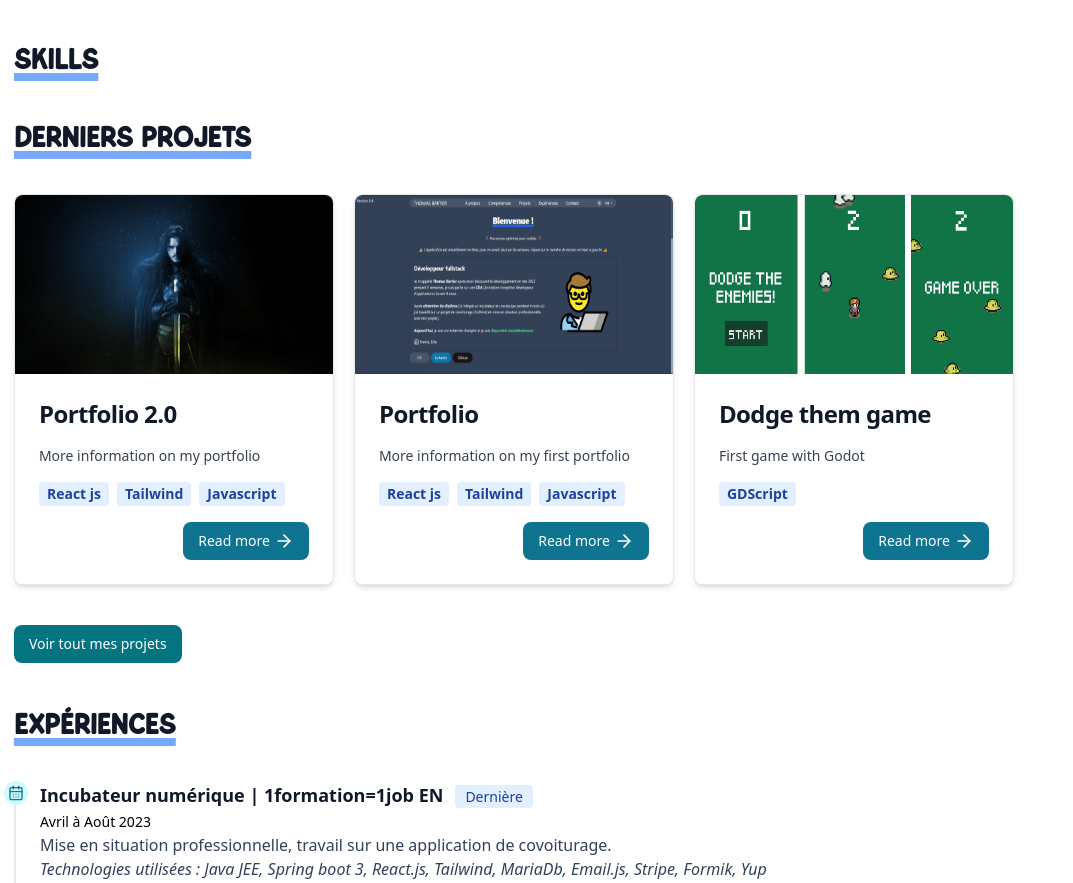
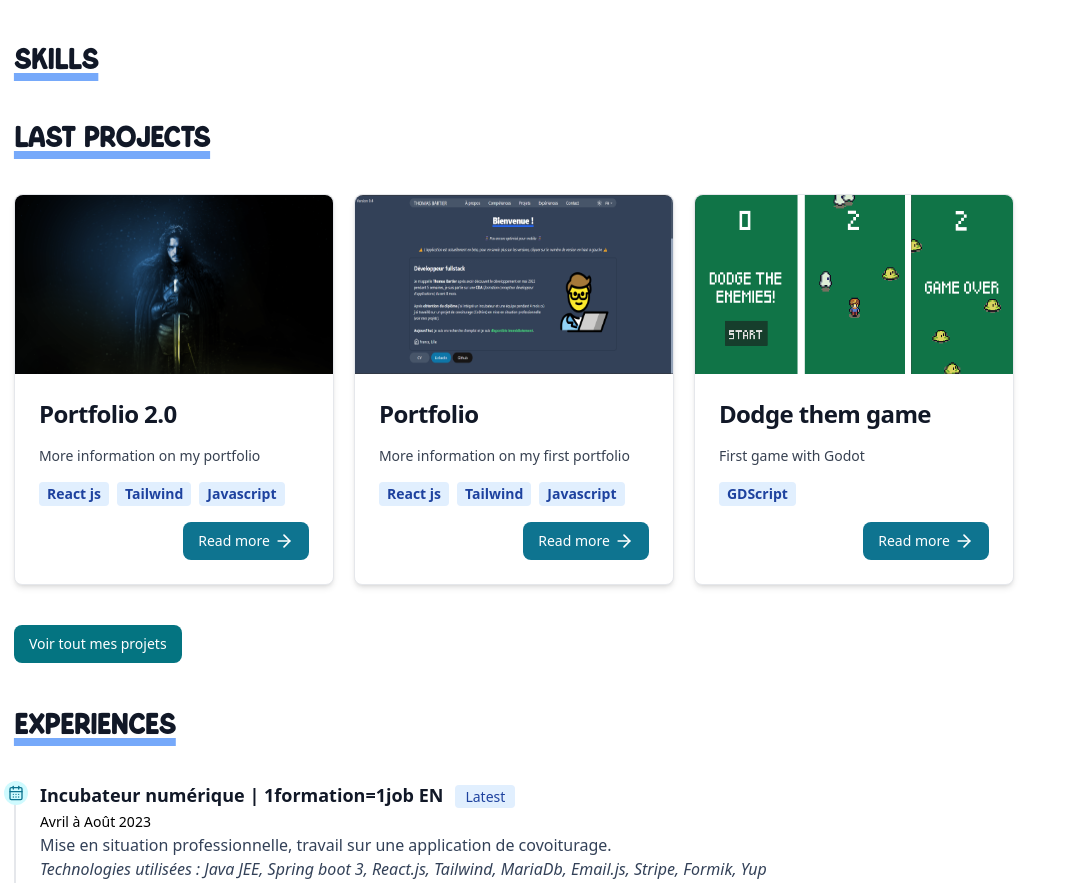
Before and after one commit to tomab23/Portfolio-2.0, a React (Vite) app: page / in a window 1280 px wide. Shown: the part 500-1383 px from the top of the page, without its empty margins (0-1073 px from the left). Built offline with nearby package versions, Linux system fonts and the light colour scheme.

Commit message:
translate navbar + title + CV page

```diff
--- a/src/components/conatct/ContactMe.jsx
+++ b/src/components/conatct/ContactMe.jsx
@@ -1,9 +1,12 @@
-import React from 'react'
+import React from "react";
+import CustomTitle from "../custom/CustomTitle";
 
 const ContactMe = () => {
   return (
-    <div>ContactMe</div>
-  )
-}
+    <div id="contact">
+      <CustomTitle className={"title"}>Contact</CustomTitle>
+    </div>
+  );
+};
 
-export default ContactMe
+export default ContactMe;
--- a/src/components/experiences/CustomExperience.jsx
+++ b/src/components/experiences/CustomExperience.jsx
@@ -28,7 +28,7 @@ const CustomExperience = ({ experience }) => {
             {experience.title} | {experience.entreprise}
             {experience.id === lastId && (
               <span className="bg-blue-100 text-blue-800 text-sm font-medium mr-2 px-2.5 py-0.5 rounded dark:bg-blue-900 dark:text-blue-300 ml-3">
-                Dernière
+                {t("EXP.LATEST")}
               </span>
             )}
           </Timeline.Title>
--- a/src/components/experiences/Experiences.jsx
+++ b/src/components/experiences/Experiences.jsx
@@ -2,13 +2,17 @@
 import { DarkThemeToggle } from "flowbite-react"
 import CustomTitle from "../custom/CustomTitle"
 import MyExperiences from "./MyExperiences"
+import { useTranslation } from "react-i18next"
 
 
 const Experiences = () => {
+  const { i18n } = useTranslation();
+  const title = i18n.language === "fr" ?  "Expériences" : "Experiences";
+
   return (
     <div id="exp">
       <CustomTitle className={"title"}>
-        Expériences
+        {title}
       </CustomTitle>
 
       <MyExperiences />
--- a/src/components/layout/Header.jsx
+++ b/src/components/layout/Header.jsx
@@ -9,9 +9,11 @@ import {
 } from "flowbite-react";
 import DropdownTranslate from "../DropdownTranslate";
 import { useNavigate } from "react-router";
+import { useTranslation } from "react-i18next";
 
 const Header = ({ home }) => {
   const navigate = useNavigate();
+  const { t } = useTranslation();
 
   const text = "<Thomas Bartier />";
 
@@ -33,10 +35,10 @@ const Header = ({ home }) => {
       </div>
       {home && (
         <NavbarCollapse className="font-devgothic">
-          <NavbarLink className="text-2xl max-lg:text-xl" href="#about">About me</NavbarLink>
-          <NavbarLink className="text-2xl max-lg:text-xl" href="#skills">skills</NavbarLink>
-          <NavbarLink className="text-2xl max-lg:text-xl" href="#projects">Projects</NavbarLink>
-          <NavbarLink className="text-2xl max-lg:text-xl" href="#exp">Experiences</NavbarLink>
+          <NavbarLink className="text-2xl max-lg:text-xl" href="#about">{t("TITLE.ABOUT")}</NavbarLink>
+          <NavbarLink className="text-2xl max-lg:text-xl" href="#skills">{t("TITLE.SKILLS")}</NavbarLink>
+          <NavbarLink className="text-2xl max-lg:text-xl" href="#projects">{t("TITLE.PROJECTS")}</NavbarLink>
+          <NavbarLink className="text-2xl max-lg:text-xl" href="#exp">{t("TITLE.EXP")}</NavbarLink>
           <NavbarLink className="text-2xl max-lg:text-xl" href="#contact">Contact</NavbarLink>
         </NavbarCollapse>
       )}
--- a/src/components/projects/LastProjects.jsx
+++ b/src/components/projects/LastProjects.jsx
@@ -13,7 +13,7 @@ const LastProjects = () => {
   return (
     <div id="projects" className="flex flex-col gap-10">
       <CustomTitle className={"title"}>
-        Derniers projets
+        {t("TITLE.LAST")}
       </CustomTitle>
 
 {/* LAST PROJECTS */}
--- a/src/i18n/en.json
+++ b/src/i18n/en.json
@@ -1,7 +1,18 @@
 {
+  "CV": {
+    "DOWNLOAD": "Download",
+    "RESUME": "My resume"
+  },
+  "EXP": {
+    "LATEST": "Latest"
+  },
   "FOOTER": "Developed by Thomas Bartier",
   "TEST": "TEST-EN",
   "TITLE": {
+    "ABOUT": "About me",
+    "EXP": "Experiences",
+    "LAST": "Last projects",
+    "PROJECTS": "Projects",
     "SKILLS": "Skills"
   },
   "TOTOP": "Scroll to top",
--- a/src/i18n/fr.json
+++ b/src/i18n/fr.json
@@ -1,8 +1,19 @@
 {
+  "CV": {
+    "DOWNLOAD": "Télécharger",
+    "RESUME": "Mon CV"
+  },
+  "EXP": {
+    "LATEST": "Dernière"
+  },
   "FOOTER": "Développé par Thomas Bartier",
   "TEST": "TEST-FR",
   "TITLE": {
-    "SKILLS": "Compétences"
+    "ABOUT": "À propos",
+    "EXP": "Experiences",
+    "LAST": "Derniers projects",
+    "PROJECTS": "Projets",
+    "SKILLS": "Competences"
   },
   "TOTOP": "Haut de page",
   "WELCOME": "Bienvenue"
--- a/src/pages/CvPage.jsx
+++ b/src/pages/CvPage.jsx
@@ -26,14 +26,14 @@ const CvPage = () => {
 
       <div className='flex justify-between items-center'>
       <BackButton />
-      <CustomTitle className={"mr-6 max-sm:mr-2"}>Mon CV</CustomTitle>
+      <CustomTitle className={"mr-6 max-sm:mr-2"}>{t("CV.RESUME")}</CustomTitle>
       </div>
 
       <div className='flex justify-center max-sm:mt-2'>
       <Button >
         <Download className='mr-2 h-5 w-5' />
         <a href={pdf} download="CV_Thomas_Bartier">
-        {"Télécharger" + " PDF"}
+        {t("CV.DOWNLOAD")} PDF
       </a>
       </Button>
       </div>
```
